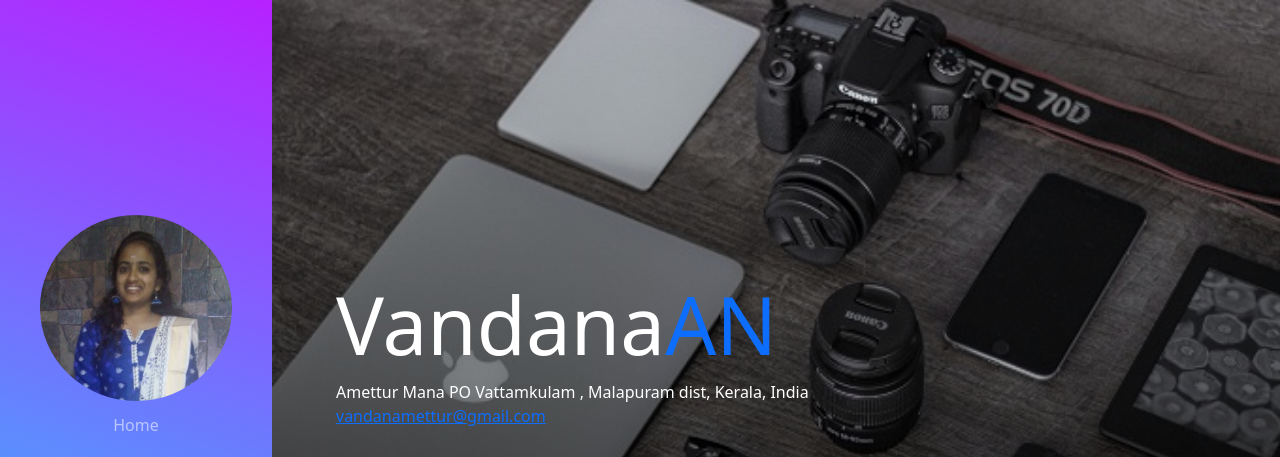
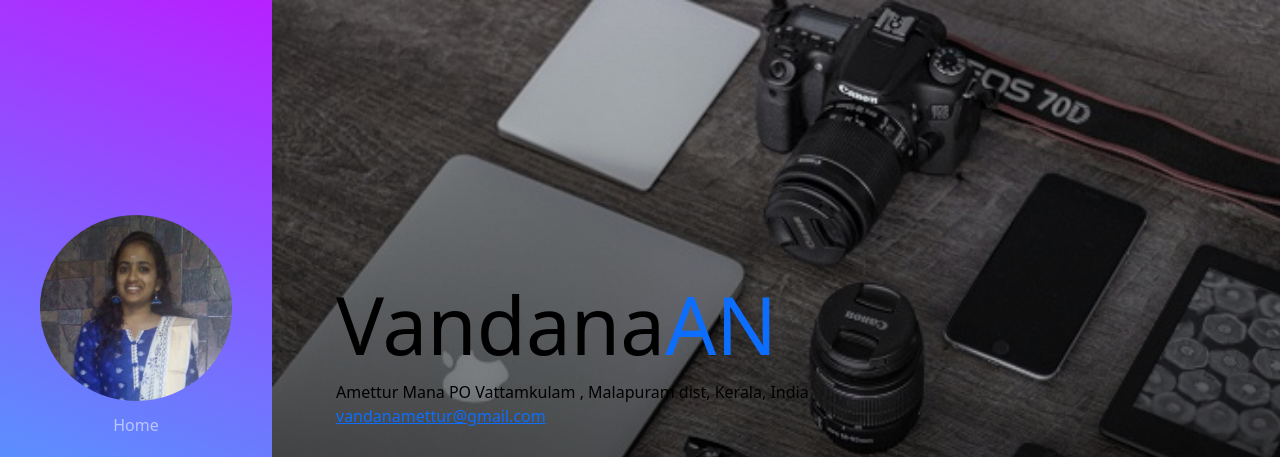
Before and after one commit to Vandana-2003/MyPortfolio, a plain HTML site: page index.html in a window 1280 px wide. Shown: the top 457 px of the page. Drawn offline with nearby package versions, Linux system fonts and the light colour scheme.

Commit message:
Update custom.css

```diff
--- a/custom.css
+++ b/custom.css
@@ -9,13 +9,14 @@ h1 {
 section {
     max-width: 75rem;
     background-color:#AB50AF;
-    color:white;
+    color:black;
 }
 
 section.about-section {
     background-image:url('image35.jpg');
     background-attachment: fixed;
     background-size: cover;
+    coolor:white;
 
 }
 
```
